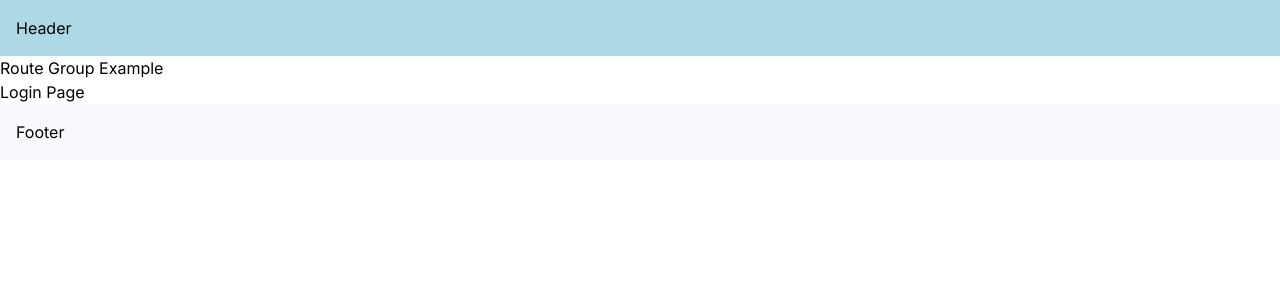
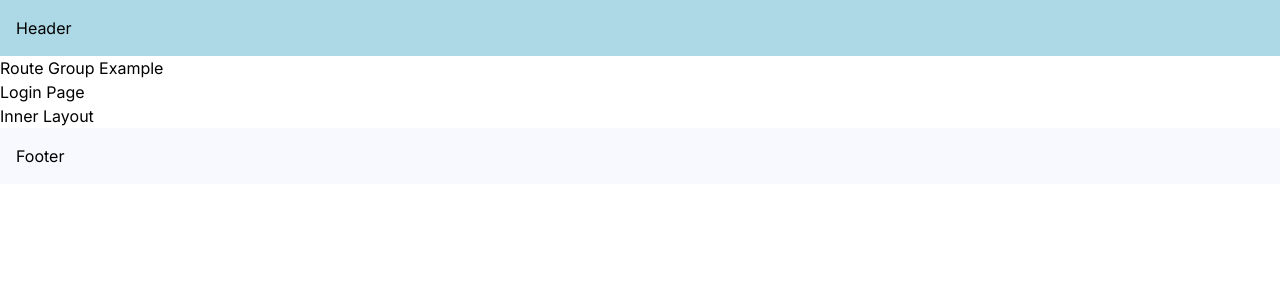
Before and after one commit to SnehaVarshney11/NextJs, a Next.js app in the folder about-roting/: page /login in a window 1280 px wide. Shown: the top 300 px of the page. Built offline with nearby package versions, Linux system fonts and the light colour scheme.

Commit message:
Route Group Layout

```diff
--- /dev/null
+++ b/about-roting/src/app/(auth)/(with-auth-layout)/layout.js
@@ -0,0 +1,13 @@
+import { Inter } from "next/font/google";
+
+const inter = Inter({ subsets: ["latin"] });
+
+export default function AuthLayout({ children }) {
+  return (
+    <div className={inter.className}>
+      {/* children is page.js of [prodId] */}
+      {children}
+      <h2>Inner Layout</h2>
+    </div>
+  );
+}
--- /dev/null
+++ b/about-roting/src/app/(auth)/(with-auth-layout)/login/page.js
@@ -0,0 +1,8 @@
+export default function Login() {
+  return (
+    <div>
+      <h1>Route Group Example</h1>
+      <p>Login Page</p>
+    </div>
+  );
+}
--- /dev/null
+++ b/about-roting/src/app/(auth)/(with-auth-layout)/register/page.js
@@ -0,0 +1,8 @@
+export default function Register() {
+  return (
+    <div>
+      <h1>Route Group Example</h1>
+      <p>Register Page</p>
+    </div>
+  );
+}
```
